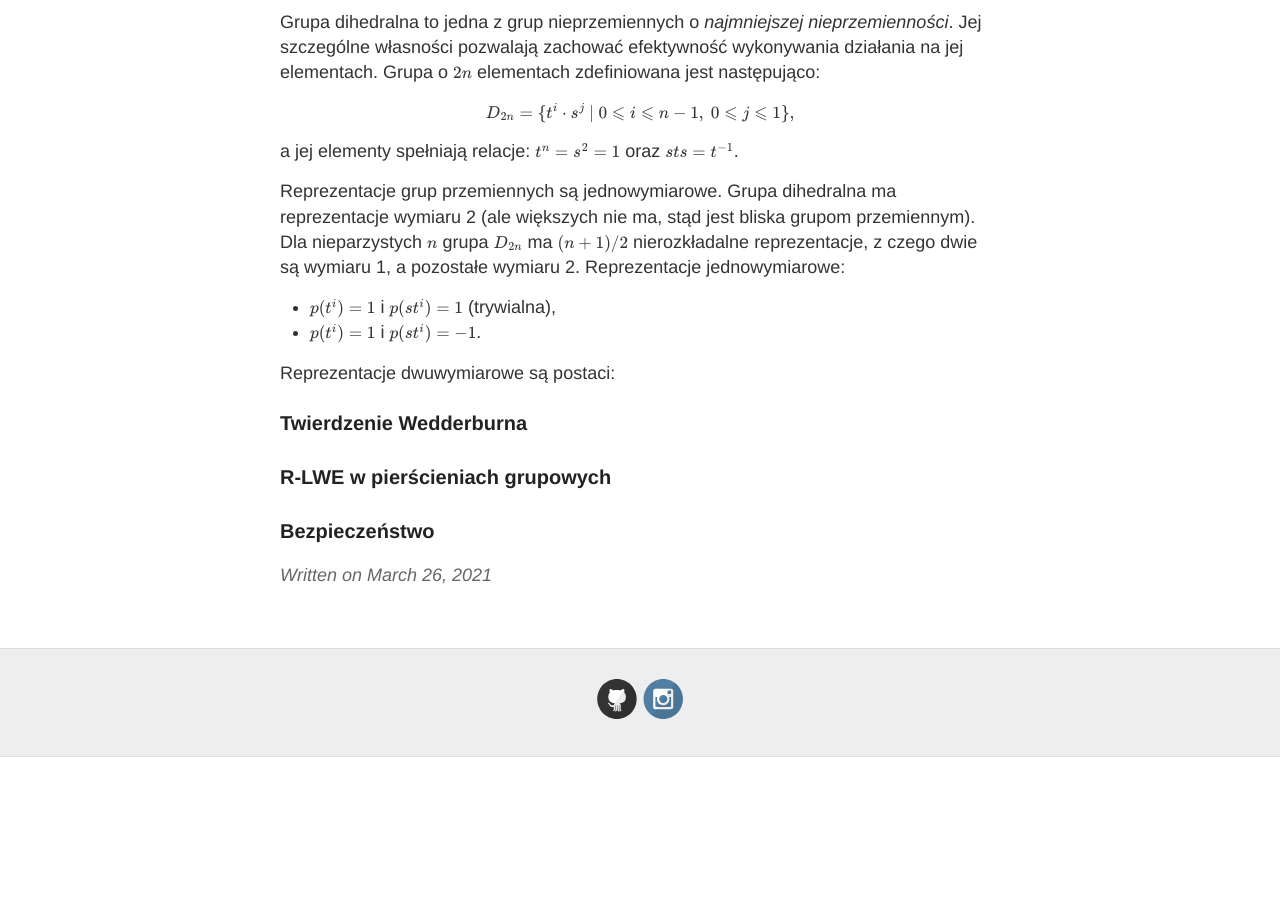
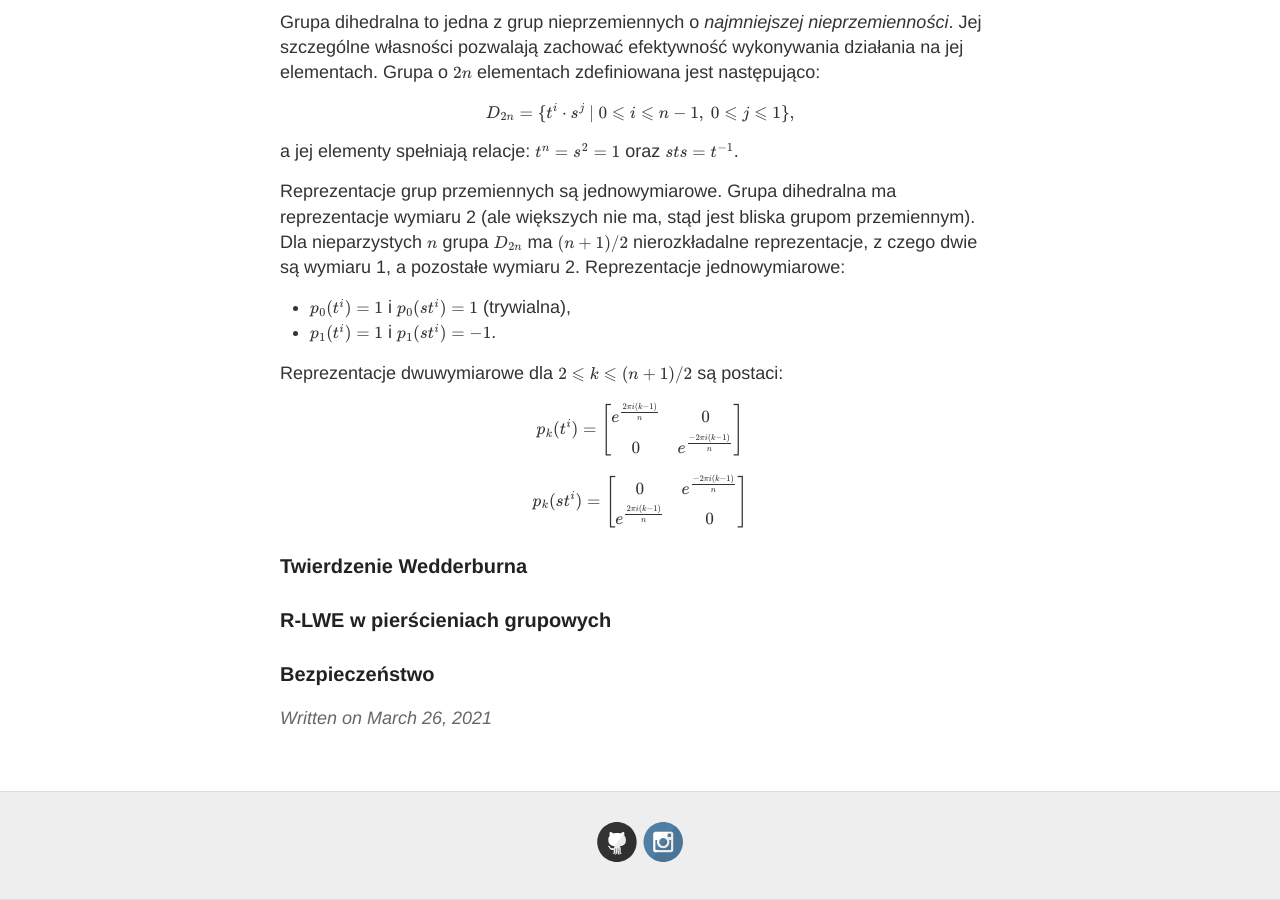
Before and after one commit to keIpie/keIpie.github.io, a Jekyll site: the page built from rg/_posts/2021-3-26-gr_lwe.md, in a window 1280 px wide and 900 px high, scrolled down 1995 px. Built offline with Jekyll 4.4.1, drawn with Linux system fonts in a browser that asks for light colours; formulas are drawn with MathJax 3; before the commit the page ends 2752 px from its top, so only the background shows below that.

Commit message:
gr zanurzenia

```diff
--- a/rg/_posts/2021-3-26-gr_lwe.md
+++ b/rg/_posts/2021-3-26-gr_lwe.md
@@ -83,10 +83,14 @@ Reprezentacje grup przemiennych są jednowymiarowe. Grupa dihedralna ma reprezen
 stąd jest bliska grupom przemiennym). Dla nieparzystych $n$ grupa $D_{2n}$ ma $(n+1)/2$ nierozkładalne reprezentacje,
 z czego dwie są wymiaru 1, a pozostałe wymiaru 2. Reprezentacje jednowymiarowe:
 
-- $p(t^i)=1$ i $p(st^i)=1$ (trywialna),
-- $p(t^i)=1$ i $p(st^i)=-1$.
+- $p_0(t^i)=1$ i $p_0(st^i)=1$ (trywialna),
+- $p_1(t^i)=1$ i $p_1(st^i)=-1$.
 
-Reprezentacje dwuwymiarowe są postaci:
+Reprezentacje dwuwymiarowe dla $2 \leqslant k \leqslant (n + 1)/2$ są postaci:
+
+$$ p_k(t^i) = \begin{bmatrix} e^{\frac{2 \pi i (k-1)}{n}} & 0 \\ 0 & e^{\frac{-2 \pi i (k-1)}{n}} \end{bmatrix}$$
+
+$$ p_k(st^i) = \begin{bmatrix} 0 & e^{\frac{-2 \pi i (k-1)}{n}} \\ e^{\frac{2 \pi i (k-1)}{n}} & 0 \end{bmatrix}$$
 
 
 
```
